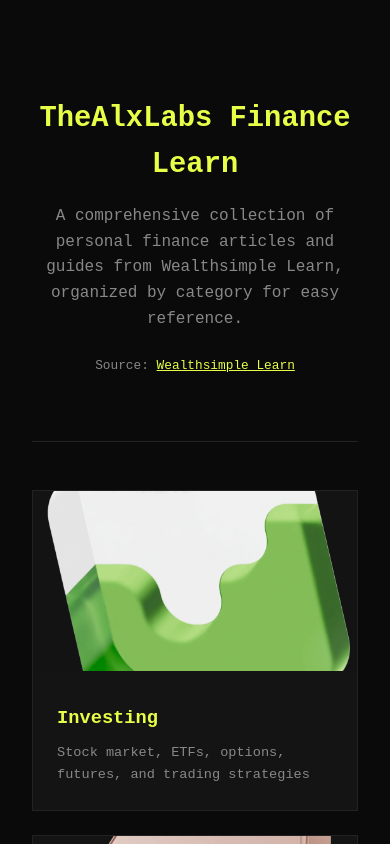
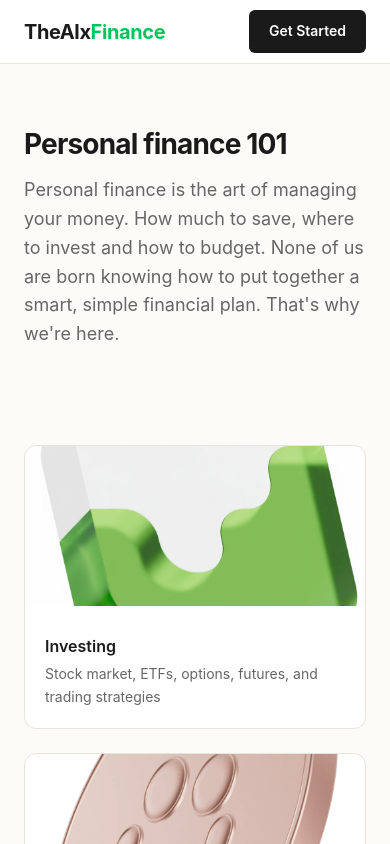
Before and after one commit to thegreatalxx/finance, a Next.js app: page / in a window 390 px wide. Shown: the top 844 px of the page. Built offline with nearby package versions, Linux system fonts and the light colour scheme.

Commit message:
Update styling to match Wealthsimple Learn

```diff
--- a/app/globals.css
+++ b/app/globals.css
@@ -5,259 +5,339 @@
 }
 
 :root {
-  --bg: #0a0a0a;
-  --accent: #e8ff47;
-  --text: #ffffff;
-  --text-secondary: #888888;
-  --card-bg: #141414;
-  --border: #222222;
+  --bg: #fdfbf7;
+  --card-bg: #ffffff;
+  --text: #1a1a1a;
+  --text-secondary: #666666;
+  --text-light: #999999;
+  --accent: #1a1a1a;
+  --border: #e8e4de;
+  --hover-bg: #f5f2ed;
+  --green: #00c55b;
+  --nav-height: 64px;
+}
+
+html {
+  scroll-behavior: smooth;
 }
 
 body {
-  font-family: 'Space Mono', monospace;
+  font-family: -apple-system, BlinkMacSystemFont, 'Segoe UI', Roboto, Oxygen, Ubuntu, sans-serif;
   background: var(--bg);
   color: var(--text);
   line-height: 1.6;
   min-height: 100vh;
+  -webkit-font-smoothing: antialiased;
 }
 
 nav {
   background: var(--card-bg);
   border-bottom: 1px solid var(--border);
-  padding: 1rem 2rem;
   position: sticky;
   top: 0;
   z-index: 100;
+  height: var(--nav-height);
 }
 
 .nav-content {
   max-width: 1200px;
   margin: 0 auto;
+  padding: 0 1.5rem;
+  height: 100%;
   display: flex;
   justify-content: space-between;
   align-items: center;
 }
 
 .logo {
-  font-size: 1.2rem;
+  font-size: 1.25rem;
   font-weight: 700;
-  color: var(--accent);
+  color: var(--text);
   text-decoration: none;
+  letter-spacing: -0.02em;
 }
 
-.nav-links {
-  display: flex;
-  gap: 1rem;
-  flex-wrap: wrap;
+.logo span {
+  color: var(--green);
 }
 
-.nav-links a {
-  color: var(--text-secondary);
+.nav-cta {
+  background: var(--text);
+  color: white;
+  padding: 0.625rem 1.25rem;
+  font-size: 0.875rem;
+  font-weight: 600;
   text-decoration: none;
-  font-size: 0.8rem;
-  transition: color 0.2s;
+  border-radius: 6px;
+  transition: background 0.2s;
 }
 
-.nav-links a:hover {
-  color: var(--accent);
+.nav-cta:hover {
+  background: #333;
 }
 
 main {
   max-width: 1200px;
   margin: 0 auto;
-  padding: 2rem;
+  padding: 0 1.5rem;
 }
 
 .hero {
-  text-align: center;
   padding: 4rem 0;
-  border-bottom: 1px solid var(--border);
-  margin-bottom: 3rem;
+  max-width: 720px;
 }
 
 .hero h1 {
   font-size: 2.5rem;
+  font-weight: 700;
+  letter-spacing: -0.03em;
+  line-height: 1.15;
   margin-bottom: 1rem;
-  color: var(--accent);
 }
 
 .hero p {
+  font-size: 1.125rem;
   color: var(--text-secondary);
-  max-width: 600px;
-  margin: 0 auto;
-}
-
-.source {
-  margin-top: 1.5rem;
-  font-size: 0.8rem;
-  color: var(--text-secondary);
-}
-
-.source a {
-  color: var(--accent);
+  max-width: 540px;
 }
 
 .category-grid {
   display: grid;
-  grid-template-columns: repeat(auto-fit, minmax(300px, 1fr));
+  grid-template-columns: repeat(3, 1fr);
   gap: 1.5rem;
+  padding: 2rem 0;
 }
 
 .category-card {
   background: var(--card-bg);
   border: 1px solid var(--border);
+  border-radius: 12px;
   overflow: hidden;
   text-decoration: none;
-  transition: all 0.3s;
-  display: block;
+  transition: all 0.2s ease;
 }
 
 .category-card:hover {
-  border-color: var(--accent);
-  transform: translateY(-4px);
+  transform: translateY(-2px);
+  box-shadow: 0 8px 24px rgba(0, 0, 0, 0.08);
 }
 
 .category-card img {
   width: 100%;
-  height: 180px;
+  height: 160px;
   object-fit: cover;
 }
 
 .category-card-content {
-  padding: 1.5rem;
+  padding: 1.25rem;
 }
 
 .category-card h3 {
-  color: var(--accent);
-  margin-bottom: 0.5rem;
+  font-size: 1rem;
+  font-weight: 600;
+  color: var(--text);
+  margin-bottom: 0.25rem;
 }
 
 .category-card p {
-  color: var(--text-secondary);
-  font-size: 0.85rem;
-}
-
-.category-card .count {
-  margin-top: 1rem;
-  font-size: 0.75rem;
+  font-size: 0.875rem;
   color: var(--text-secondary);
 }
 
 .category-hero {
-  display: flex;
-  gap: 2rem;
-  align-items: center;
   padding: 3rem 0;
   border-bottom: 1px solid var(--border);
-  margin-bottom: 2rem;
-}
-
-.category-hero img {
-  width: 300px;
-  height: 200px;
-  object-fit: cover;
 }
 
 .category-hero h1 {
-  color: var(--accent);
+  font-size: 2rem;
+  font-weight: 700;
+  letter-spacing: -0.02em;
+  margin-bottom: 0.75rem;
+}
+
+.category-hero p {
+  font-size: 1.125rem;
+  color: var(--text-secondary);
+  max-width: 600px;
+}
+
+.featured-article {
+  background: var(--card-bg);
+  border: 1px solid var(--border);
+  border-radius: 12px;
+  overflow: hidden;
+  margin: 2rem 0;
+  display: grid;
+  grid-template-columns: 1fr 1fr;
+}
+
+.featured-article .image {
+  height: 280px;
+  background-size: cover;
+  background-position: center;
+}
+
+.featured-article .content {
+  padding: 2rem;
+  display: flex;
+  flex-direction: column;
+  justify-content: center;
+}
+
+.featured-article .tag {
+  display: inline-block;
+  font-size: 0.75rem;
+  font-weight: 600;
+  text-transform: uppercase;
+  letter-spacing: 0.05em;
+  color: var(--green);
+  margin-bottom: 0.75rem;
+}
+
+.featured-article h2 {
+  font-size: 1.5rem;
+  font-weight: 700;
+  line-height: 1.3;
+  margin-bottom: 0.75rem;
+}
+
+.featured-article p {
+  color: var(--text-secondary);
   margin-bottom: 1rem;
 }
 
-.category-hero p {
-  color: var(--text-secondary);
+.featured-article .read-more {
+  color: var(--text);
+  font-weight: 600;
+  text-decoration: none;
+  display: inline-flex;
+  align-items: center;
+  gap: 0.25rem;
+}
+
+.featured-article .read-more:hover {
+  text-decoration: underline;
 }
 
 .article-list {
   display: grid;
-  grid-template-columns: repeat(auto-fit, minmax(300px, 1fr));
-  gap: 1.5rem;
+  grid-template-columns: repeat(3, 1fr);
+  gap: 1rem;
+  padding: 2rem 0;
 }
 
 .article-card {
   background: var(--card-bg);
   border: 1px solid var(--border);
+  border-radius: 12px;
   padding: 1.5rem;
   text-decoration: none;
-  transition: all 0.3s;
-  display: block;
+  transition: all 0.2s;
 }
 
 .article-card:hover {
-  border-color: var(--accent);
+  border-color: var(--text-light);
+  background: var(--hover-bg);
 }
 
 .article-card h3 {
+  font-size: 1rem;
+  font-weight: 600;
   color: var(--text);
-  margin-bottom: 0.75rem;
-  font-size: 1rem;
+  margin-bottom: 0.5rem;
   line-height: 1.4;
 }
 
 .article-card .meta {
-  color: var(--text-secondary);
-  font-size: 0.75rem;
-  margin-bottom: 0.5rem;
+  font-size: 0.8rem;
+  color: var(--text-light);
 }
 
 .article-detail {
-  max-width: 800px;
+  max-width: 720px;
   margin: 0 auto;
+  padding: 3rem 0;
+}
+
+.back-link {
+  display: inline-flex;
+  align-items: center;
+  gap: 0.25rem;
+  color: var(--text-secondary);
+  text-decoration: none;
+  font-size: 0.875rem;
+  margin-bottom: 2rem;
+}
+
+.back-link:hover {
+  color: var(--text);
 }
 
 .breadcrumb {
-  color: var(--text-secondary);
-  font-size: 0.85rem;
+  display: flex;
+  align-items: center;
+  gap: 0.5rem;
+  font-size: 0.875rem;
   margin-bottom: 2rem;
+  color: var(--text-light);
 }
 
 .breadcrumb a {
-  color: var(--accent);
+  color: var(--text-secondary);
   text-decoration: none;
 }
 
 .breadcrumb a:hover {
-  text-decoration: underline;
+  color: var(--text);
 }
 
 .breadcrumb span {
-  margin: 0 0.5rem;
+  color: var(--text-light);
 }
 
 .article-detail h1 {
-  color: var(--accent);
-  font-size: 2rem;
+  font-size: 2.25rem;
+  font-weight: 700;
+  letter-spacing: -0.02em;
+  line-height: 1.2;
   margin-bottom: 1rem;
 }
 
 .article-detail .author {
   color: var(--text-secondary);
-  font-size: 0.85rem;
+  font-size: 0.875rem;
   margin-bottom: 2rem;
-  padding-bottom: 1rem;
+  padding-bottom: 2rem;
   border-bottom: 1px solid var(--border);
 }
 
+.article-content {
+  font-size: 1.0625rem;
+  line-height: 1.75;
+}
+
 .article-content h2 {
-  color: var(--text);
-  margin: 2rem 0 1rem;
-  font-size: 1.3rem;
+  font-size: 1.375rem;
+  font-weight: 700;
+  margin: 2.5rem 0 1rem;
+  letter-spacing: -0.01em;
 }
 
 .article-content h3 {
-  color: var(--text);
-  margin: 1.5rem 0 0.75rem;
-  font-size: 1.1rem;
+  font-size: 1.125rem;
+  font-weight: 600;
+  margin: 2rem 0 0.75rem;
 }
 
 .article-content p {
-  margin-bottom: 1rem;
-  color: #ccc;
+  margin-bottom: 1.25rem;
+  color: var(--text);
 }
 
 .article-content ul,
 .article-content ol {
-  margin: 1rem 0 1rem 1.5rem;
-  color: #ccc;
+  margin: 1rem 0 1.25rem 1.5rem;
 }
 
 .article-content li {
@@ -265,105 +345,185 @@
 }
 
 .article-content blockquote {
-  border-left: 3px solid var(--accent);
-  padding-left: 1rem;
-  margin: 1rem 0;
-  color: #aaa;
+  border-left: 3px solid var(--green);
+  padding-left: 1.25rem;
+  margin: 1.5rem 0;
+  color: var(--text-secondary);
   font-style: italic;
 }
 
 .article-content strong {
-  color: var(--text);
+  font-weight: 600;
 }
 
 .article-content a {
-  color: var(--accent);
+  color: var(--text);
+  text-decoration: underline;
 }
 
 .article-content table {
   width: 100%;
   border-collapse: collapse;
-  margin: 1rem 0;
+  margin: 1.5rem 0;
+  font-size: 0.9375rem;
 }
 
 .article-content th,
 .article-content td {
   border: 1px solid var(--border);
-  padding: 0.75rem;
+  padding: 0.75rem 1rem;
   text-align: left;
 }
 
 .article-content th {
-  background: var(--card-bg);
+  background: var(--hover-bg);
+  font-weight: 600;
+}
+
+.disclaimer {
+  background: var(--hover-bg);
+  border-radius: 8px;
+  padding: 1.25rem;
+  margin-top: 3rem;
+  font-size: 0.875rem;
+  color: var(--text-secondary);
+}
+
+.disclaimer strong {
   color: var(--text);
 }
 
-.article-nav {
-  display: flex;
-  justify-content: space-between;
+.related-categories {
+  display: grid;
+  grid-template-columns: repeat(4, 1fr);
+  gap: 1rem;
+  padding: 3rem 0;
+  border-top: 1px solid var(--border);
   margin-top: 3rem;
-  padding-top: 2rem;
-  border-top: 1px solid var(--border);
 }
 
-.article-nav a {
-  color: var(--accent);
+.related-category {
+  display: flex;
+  align-items: center;
+  gap: 0.75rem;
   text-decoration: none;
-  font-size: 0.85rem;
+  padding: 1rem;
+  border-radius: 8px;
+  transition: background 0.2s;
 }
 
-.article-nav a:hover {
-  text-decoration: underline;
+.related-category:hover {
+  background: var(--hover-bg);
 }
 
-.disclaimer {
-  background: var(--card-bg);
-  border: 1px solid var(--border);
-  padding: 1.5rem;
-  margin-top: 2rem;
-  font-size: 0.8rem;
-  color: var(--text-secondary);
+.related-category img {
+  width: 48px;
+  height: 48px;
+  border-radius: 8px;
+  object-fit: cover;
+}
+
+.related-category span {
+  font-size: 0.875rem;
+  font-weight: 600;
+  color: var(--text);
+}
+
+.cta-section {
+  background: var(--text);
+  color: white;
+  padding: 4rem 2rem;
+  text-align: center;
+  border-radius: 12px;
+  margin: 3rem 0;
+}
+
+.cta-section h2 {
+  font-size: 1.75rem;
+  font-weight: 700;
+  margin-bottom: 0.75rem;
+}
+
+.cta-section p {
+  color: rgba(255, 255, 255, 0.7);
+  margin-bottom: 1.5rem;
+  max-width: 400px;
+  margin-left: auto;
+  margin-right: auto;
+}
+
+.cta-section a {
+  display: inline-block;
+  background: var(--green);
+  color: white;
+  padding: 0.875rem 1.75rem;
+  font-weight: 600;
+  text-decoration: none;
+  border-radius: 6px;
+  transition: background 0.2s;
+}
+
+.cta-section a:hover {
+  background: #00b050;
 }
 
 footer {
   text-align: center;
   padding: 3rem;
-  color: var(--text-secondary);
-  font-size: 0.8rem;
+  color: var(--text-light);
+  font-size: 0.875rem;
   border-top: 1px solid var(--border);
-  margin-top: 3rem;
 }
 
 footer a {
-  color: var(--accent);
+  color: var(--text-secondary);
+  text-decoration: none;
 }
 
-.back-link {
-  display: inline-block;
-  margin-bottom: 2rem;
-  color: var(--accent);
-  text-decoration: none;
-  font-size: 0.85rem;
+footer a:hover {
+  color: var(--text);
 }
 
-.back-link:hover {
-  text-decoration: underline;
+@media (max-width: 1024px) {
+  .category-grid {
+    grid-template-columns: repeat(2, 1fr);
+  }
+
+  .article-list {
+    grid-template-columns: repeat(2, 1fr);
+  }
+
+  .related-categories {
+    grid-template-columns: repeat(2, 1fr);
+  }
 }
 
 @media (max-width: 768px) {
-  .nav-links {
-    display: none;
+  .hero h1 {
+    font-size: 1.75rem;
   }
 
-  .category-hero {
-    flex-direction: column;
+  .category-grid {
+    grid-template-columns: 1fr;
   }
 
-  .category-hero img {
-    width: 100%;
+  .featured-article {
+    grid-template-columns: 1fr;
   }
 
-  .hero h1 {
-    font-size: 1.8rem;
+  .featured-article .image {
+    height: 200px;
+  }
+
+  .article-list {
+    grid-template-columns: 1fr;
+  }
+
+  .related-categories {
+    grid-template-columns: 1fr;
+  }
+
+  .article-detail h1 {
+    font-size: 1.75rem;
   }
 }
--- a/app/layout.tsx
+++ b/app/layout.tsx
@@ -1,4 +1,5 @@
 import type { Metadata } from 'next'
+import Link from 'next/link'
 import './globals.css'
 
 export const metadata: Metadata = {
@@ -9,7 +10,24 @@
 export default function RootLayout({ children }: { children: React.ReactNode }) {
   return (
     <html lang="en">
-      <body>{children}</body>
+      <body>
+        <nav>
+          <div className="nav-content">
+            <Link href="/" className="logo">
+              TheAlx<span>Finance</span>
+            </Link>
+            <Link href="https://www.wealthsimple.com/en-ca/" target="_blank" className="nav-cta">
+              Get Started
+            </Link>
+          </div>
+        </nav>
+        {children}
+        <footer>
+          <p>
+            Source: <a href="https://www.wealthsimple.com/en-ca/learn/" target="_blank">Wealthsimple Learn</a>
+          </p>
+        </footer>
+      </body>
     </html>
   )
 }
--- a/app/page.tsx
+++ b/app/page.tsx
@@ -5,19 +5,17 @@
   return (
     <main>
       <div className="hero">
-        <h1>TheAlxLabs Finance Learn</h1>
+        <h1>Personal finance 101</h1>
         <p>
-          A comprehensive collection of personal finance articles and guides from Wealthsimple Learn, organized by category for easy reference.
+          Personal finance is the art of managing your money. How much to save, where to invest and how to budget.
+          None of us are born knowing how to put together a smart, simple financial plan. That's why we're here.
         </p>
-        <div className="source">
-          Source: <a href="https://www.wealthsimple.com/en-ca/learn/" target="_blank" rel="noopener noreferrer">Wealthsimple Learn</a>
-        </div>
       </div>
 
       <div className="category-grid">
         {categoryList.map((category) => (
           <Link key={category.slug} href={`/${category.slug}`} className="category-card">
-            <img src={category.image} alt={category.name} loading="lazy" />
+            <img src={category.image} alt={category.name} />
             <div className="category-card-content">
               <h3>{category.name}</h3>
               <p>{category.description}</p>
@@ -25,6 +23,12 @@
           </Link>
         ))}
       </div>
+
+      <div className="cta-section">
+        <h2>Ready to break up with your bank?</h2>
+        <p>Join the 3 million Canadians choosing Wealthsimple as a trusted place to invest, trade, save, and more.</p>
+        <Link href="https://www.wealthsimple.com/en-ca/" target="_blank">Get started</Link>
+      </div>
     </main>
   )
 }
```
Also changed, not shown: app/[category]/[slug]/page.tsx (+11 -8 lines), app/[category]/page.tsx (+30 -8 lines).
